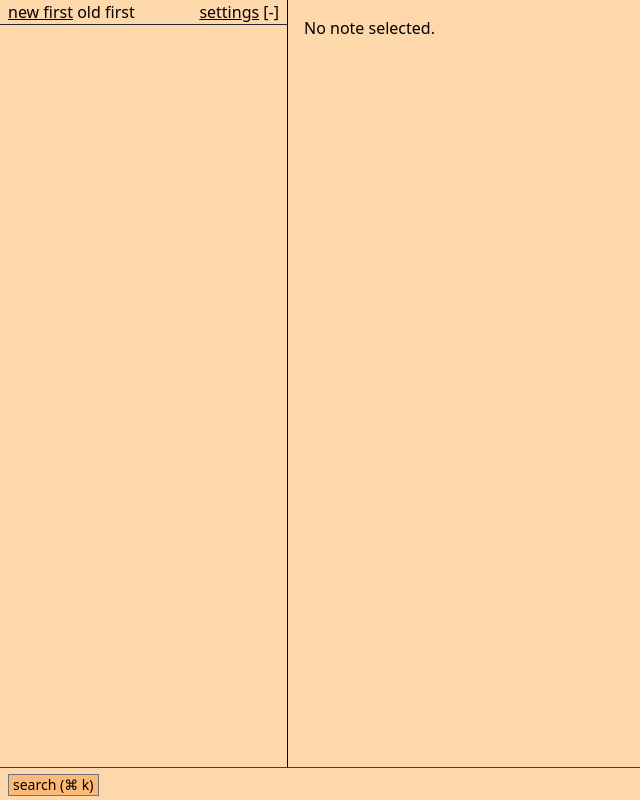
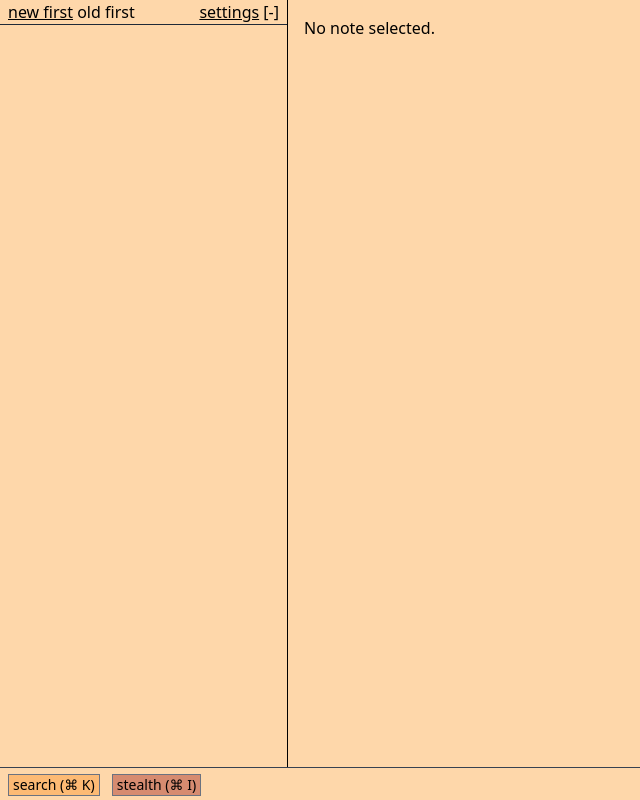
Before and after one commit to nichwch/nomad-hypertext, a SvelteKit app: page / in a window 1280 px wide. Shown: the whole page, without its empty margins (0-640 px from the left). Built offline with nearby package versions, Linux system fonts and the light colour scheme.

Commit message:
stealth mode!

```diff
--- a/src/global.css
+++ b/src/global.css
@@ -20,6 +20,13 @@ body {
 
   .link {
     @apply text-blue-800 hover:text-blue-900 visited:text-purple-800 underline  cursor-pointer;
+  }
+
+  /* Add the hidden-text class here */
+  .hidden-text {
+    color: transparent;
+    /* color: theme("colors.crimsonHighlightOpaque"); */
+    /* background-color: theme("colors.crimsonHighlightOpaque"); */
   }
 }
 
--- a/src/routes/+layout.svelte
+++ b/src/routes/+layout.svelte
@@ -2,6 +2,7 @@
   import { afterUpdate, onDestroy, tick } from "svelte";
   import SearchModal from "../SearchModal.svelte";
   import "../global.css";
+  import { writable } from "svelte/store";
 
   import { currentDir } from "./currentDirStore";
   import FolderEntry from "./FolderEntry.svelte";
@@ -10,6 +11,7 @@
   import ContextMenu from "./contextMenu/ContextMenu.svelte";
   import PromptComponent from "../prompt/PromptComponent.svelte";
   import { isElementInViewport } from "$lib";
+  import { isTextHidden } from "../stores";
   /**
    * @type {string | null}
    */
@@ -115,6 +117,21 @@
   onDestroy(() => window.removeEventListener("keypress", commandKListener));
   $: console.log("page store:", $page.url);
   let showingSidebar = true;
+
+  // Add a new keyboard shortcut listener
+  const keyboardShortcutListener = (/** @type {KeyboardEvent} */ event) => {
+    if (event.metaKey && event.key === "k") showingModal = !showingModal;
+    else if (event.key === "Escape") showingModal = false;
+    else if (event.metaKey && event.key === "i") {
+      event.preventDefault();
+      $isTextHidden = !$isTextHidden;
+    }
+  };
+  window.addEventListener("keydown", keyboardShortcutListener);
+  onDestroy(() =>
+    window.removeEventListener("keydown", keyboardShortcutListener)
+  );
+  $: console.log("is text hidden layout", $isTextHidden);
 </script>
 
 <div class=" bg-orange-200 h-screen flex flex-col">
@@ -186,7 +203,15 @@
       class="small-button"
       on:click={() => {
         showingModal = true;
-      }}>search (⌘ k)</button
+      }}>search (⌘ K)</button
+    >
+    <button
+      class="small-button ml-2 {$isTextHidden
+        ? 'bg-crimsonHighlightOpaque'
+        : 'bg-crimsonHighlight'} hover:bg-crimsonHighlightOpaque transition-colors"
+      on:click={() => {
+        isTextHidden.update((v) => !v);
+      }}>stealth (⌘ I)</button
     >
   </div>
   <ContextMenu />
--- a/src/routes/note/+page.svelte
+++ b/src/routes/note/+page.svelte
@@ -14,6 +14,7 @@
   import Histogram from "./Histogram.svelte";
   import { splitText } from "$lib/splitFunction";
   import SearchResultDisplay from "../../SearchResultDisplay.svelte";
+  import { isTextHidden } from "../../stores.js";
   /**
    * @type {string|null}
    */
@@ -203,6 +204,9 @@ we copy it into a separate variable
       searchSegment(segments[focusedIndex], focusedIndex);
     }
   };
+
+  // Add this line to subscribe to the isTextHidden store
+  $: hiddenClass = $isTextHidden ? "hidden-text" : "";
 </script>
 
 <div
@@ -212,7 +216,7 @@ we copy it into a separate variable
   <div class="w-full overflow-y-auto top-0 h-full">
     <div class=" w-[36rem] mx-auto h-full relative">
       <div
-        class="w-full inline-block p-5 pb-10 absolute top-0 left-0 right-0 bottom-0 h-full whitespace-pre-line break-after-right"
+        class="w-full inline-block p-5 pb-10 absolute top-0 left-0 right-0 bottom-0 h-full whitespace-pre-line break-after-right {hiddenClass}"
       >
         <Overlay {segments} {focusedIndex} {searchSegment} />
       </div>
@@ -223,7 +227,7 @@ we copy it into a separate variable
       {/if}
       <div
         contenteditable="plaintext-only"
-        class="w-full inline-block text-transparent caret-black bg-transparent p-5 pb-10 absolute top-0 left-0 right-0 bottom-0 h-full resize-none focus:outline-none whitespace-pre-line break-after-right"
+        class="w-full inline-block text-transparent caret-black bg-transparent p-5 pb-10 absolute top-0 left-0 right-0 bottom-0 h-full resize-none focus:outline-none whitespace-pre-line break-after-right {hiddenClass}"
         bind:innerText={contents}
       />
     </div>
--- /dev/null
+++ b/src/stores.js
@@ -0,0 +1,3 @@
+import { writable } from "svelte/store";
+
+export const isTextHidden = writable(false);
```
Also changed, not shown: static/tutorial.png (added).
